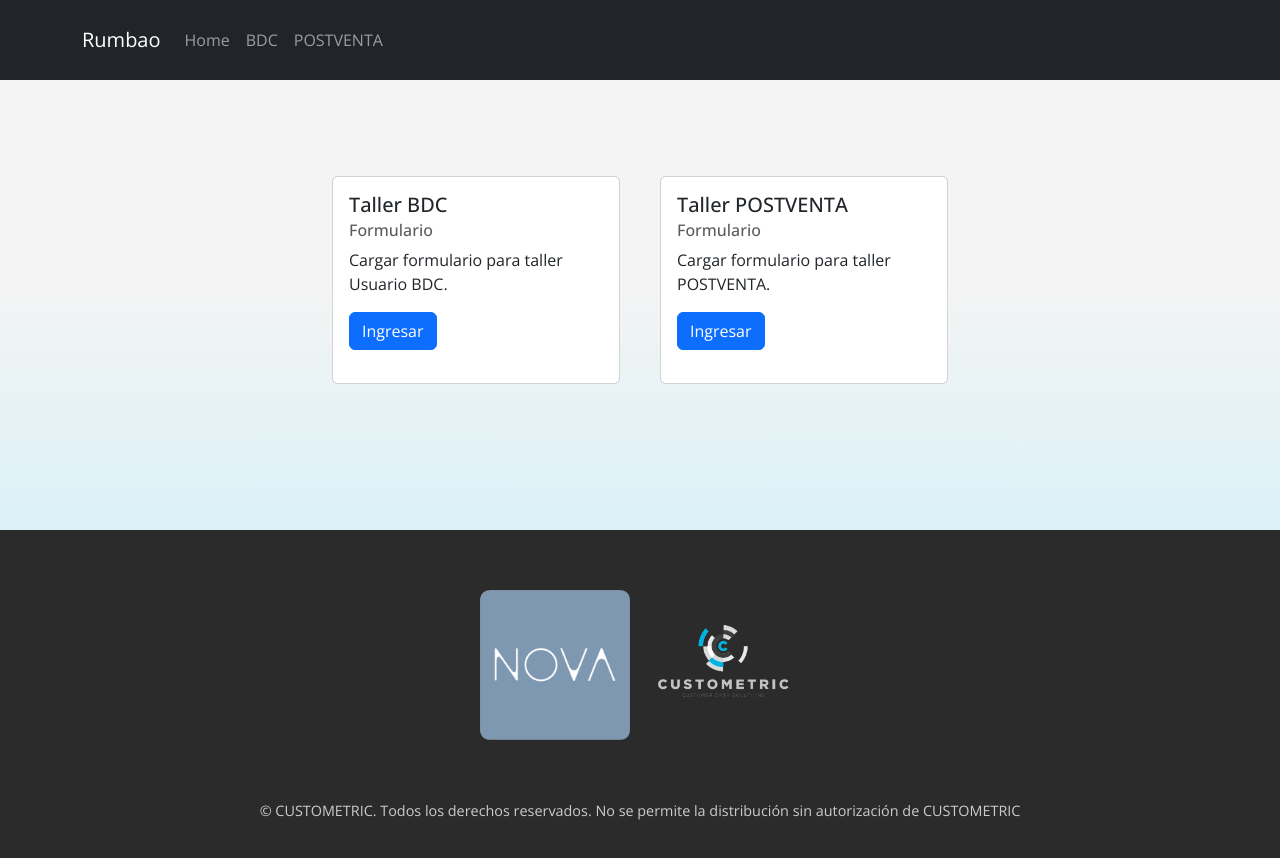
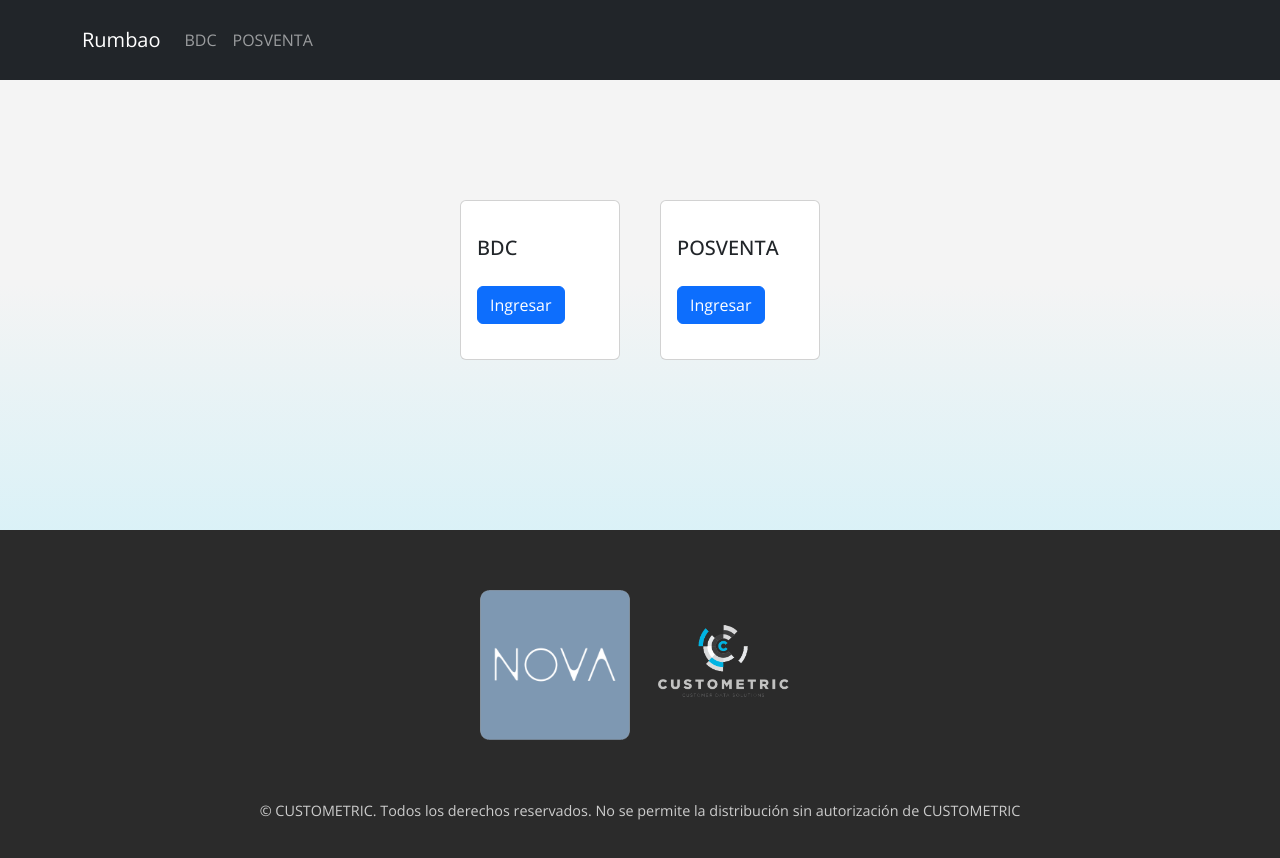
Before and after one commit to explotacionDatos/form-leads-rumbao, a React (Vite) app: page / in a window 1280 px wide. Shown: the top 858 px of the page. Built offline with nearby package versions, Linux system fonts and the light colour scheme.

Commit message:
commit: arreglos en home page y titulos

```diff
--- a/src/App.jsx
+++ b/src/App.jsx
@@ -13,7 +13,7 @@ function App() {
         <Routes>
           <Route path="/" element={<HomePage />}></Route>
           <Route path="/bdc" element={<FormBDC />}></Route>
-          <Route path="/postventa" element={<FormPostventa />}></Route>
+          <Route path="/posventa" element={<FormPostventa />}></Route>
         </Routes>
       </BrowserRouter>
       <Footer />
--- a/src/Pages/FormRumbaoPost.jsx
+++ b/src/Pages/FormRumbaoPost.jsx
@@ -4,7 +4,7 @@ import Form from "../components/Form";
 const FormRumbao = () => {
   return (
     <div className="page-ctnr">
-      <h1 className="page-ctnr__title">GRUPO PEREZ RUMBAO - POSTVENTA</h1>
+      <h1 className="page-ctnr__title">GRUPO PEREZ RUMBAO - POSVENTA</h1>
       <Form taller={"post"} />
     </div>
   );
--- a/src/Pages/Home.jsx
+++ b/src/Pages/Home.jsx
@@ -5,16 +5,12 @@ import { useNavigate } from "react-router-dom";
 const Home = () => {
   const cards = [
     {
-      title: "Taller BDC",
-      subtitle: "Formulario",
-      text: "Cargar formulario para taller Usuario BDC.",
+      title: "BDC",
       path: "/bdc",
     },
     {
-      title: "Taller POSTVENTA",
-      subtitle: "Formulario",
-      text: "Cargar formulario para taller POSTVENTA.",
-      path: "/postventa",
+      title: "POSVENTA",
+      path: "/posventa",
     },
   ];
   const navigate = useNavigate();
@@ -25,12 +21,8 @@ const Home = () => {
     <div className="main">
       {cards.map((card) => (
         <Card className="card">
-          <Card.Body className="card_body">
+          <Card.Body className="card__body">
             <Card.Title>{card.title}</Card.Title>
-            <Card.Subtitle className="mb-2 text-muted">
-              {card.subtitle}
-            </Card.Subtitle>
-            <Card.Text>{card.text}</Card.Text>
             <Button variant="primary" onClick={() => handlerClick(card.path)}>
               Ingresar
             </Button>
--- a/src/components/Form.jsx
+++ b/src/components/Form.jsx
@@ -340,7 +340,7 @@ const Form = (props) => {
               </fieldset>
             ) : (
               <fieldset className="mv__ctnr__fset">
-                <legend className="mv__ctnr__legend">ORIGEN POSTVENTA</legend>
+                <legend className="mv__ctnr__legend">ORIGEN POSVENTA</legend>
                 <div className="mv__ctnr__itemsgroup">{itemsPostventa}</div>
               </fieldset>
             )}
--- a/src/components/Navbar.jsx
+++ b/src/components/Navbar.jsx
@@ -9,9 +9,8 @@ const NavBar = () => {
       <Container>
         <Navbar.Brand href="/">Rumbao</Navbar.Brand>
         <Nav className="me-auto">
-          <Nav.Link href="/">Home</Nav.Link>
           <Nav.Link href="/bdc">BDC</Nav.Link>
-          <Nav.Link href="/postventa">POSTVENTA</Nav.Link>
+          <Nav.Link href="/posventa">POSVENTA</Nav.Link>
         </Nav>
       </Container>
     </Navbar>
--- a/src/scss/layout/home.scss
+++ b/src/scss/layout/home.scss
@@ -7,13 +7,13 @@
     align-items: center;
 }
 .card{
-    width: 18rem;
-    height: 13rem;
+    width: 10rem;
+    height: 10rem;
     margin: 0px 20px;
     &__body{
         display: flex;
         flex-direction: column;
         align-items: flex-start;
-        justify-content: space-between;
+        justify-content: space-evenly;
     }
 }
```
